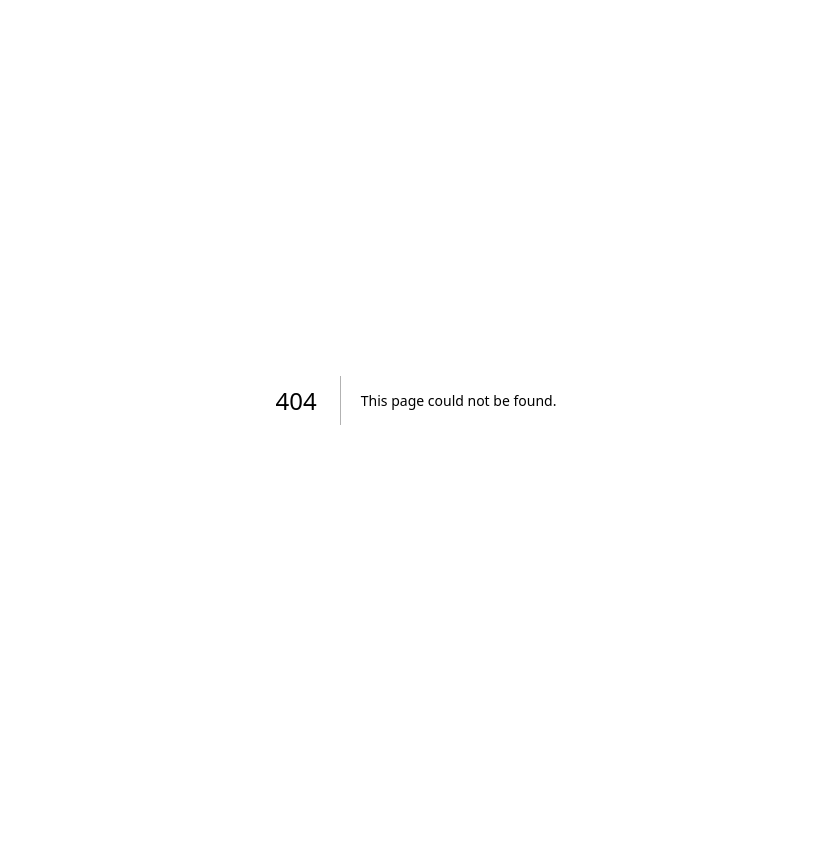
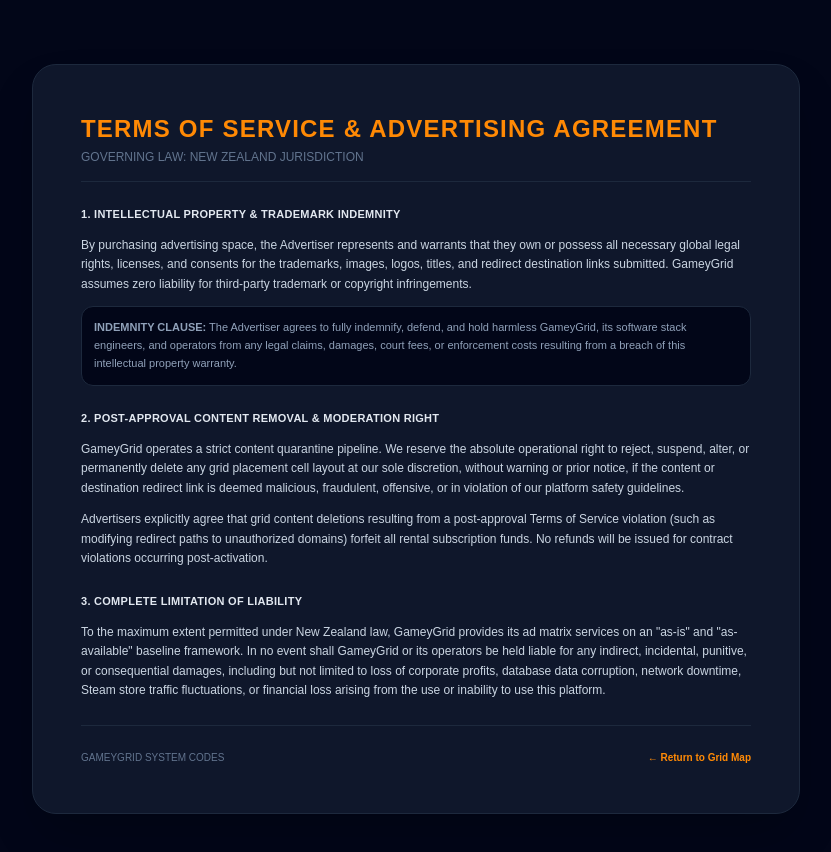
Before and after one commit to fabiano199916/gameygrid, a Next.js app: page /terms in a window 1280 px wide. Before the commit this address had no page. Shown: the top 852 px of the page, without its empty margins (224-1055 px from the left). Before the commit the page ends 800 px from the top, so only its background shows below. Built offline with nearby package versions, Linux system fonts and the light colour scheme.

Commit message:
Legal Completion: Added Terms of Service, Privacy Policy, and explicit checkbox consent gates

```diff
--- a/src/app/page.js
+++ b/src/app/page.js
@@ -207,6 +207,21 @@
               <button type="submit" disabled={checkoutLoading} className="w-full bg-orange-500 hover:bg-orange-400 disabled:bg-slate-800 text-black font-extrabold py-2.5 rounded-lg transition-colors cursor-pointer text-center">
                 {checkoutLoading ? 'Encrypting Tokens...' : 'Open Sandbox Checkout'}
               </button>
+
+		<div className="flex items-start gap-2.5 my-4">
+		  <input
+		    type="checkbox"
+		    required
+		    className="w-4 h-4 mt-0.5 accent-orange-500 rounded cursor-pointer focus:ring-0"
+		  />
+		  <span className="text-[10px] text-slate-400 font-mono leading-relaxed">
+		    I explicitly read, accept, and agree to the
+		    <a href="/terms" target="_blank" className="text-orange-400 hover:underline mx-1">Terms of Service</a>
+		    and the
+		    <a href="/privacy" target="_blank" className="text-orange-400 hover:underline ml-1">Refund Policy</a>.
+		    I verify that I hold all legal trademarks and permissions for the uploaded media assets.
+		  </span>
+		</div>
             </form>
           </div>
         ) : (
--- /dev/null
+++ b/src/app/privacy/page.js
@@ -0,0 +1,37 @@
+'use client';
+import React from 'react';
+
+export default function PrivacyAndRefundPage() {
+  return (
+    <div className="min-h-screen bg-slate-950 text-slate-100 font-sans p-8 md:p-16 flex justify-center">
+      <div className="max-w-3xl w-full bg-slate-900 border border-slate-800 rounded-3xl p-8 md:p-12 shadow-2xl space-y-6">
+        <div className="border-b border-slate-800 pb-4">
+          <h1 className="text-2xl font-black tracking-wider uppercase text-orange-400">Privacy Policy & Refund Framework</h1>
+          <p className="text-xs font-mono text-slate-500 mt-1 uppercase">Compliance Blueprint: New Zealand Privacy Act 2020</p>
+        </div>
+
+        <section className="space-y-3 text-xs leading-relaxed text-slate-300">
+          <h3 className="font-bold text-slate-200 uppercase tracking-wide font-mono text-[11px] text-orange-400/80">1. Clean Transparent Refund Policy</h3>
+          <p>
+            Because grid matrix blocks occupy finite, real-time spatial real estate on our homepage directory view, all coordinate rentals are considered customized digital allocations and are generally non-refundable once activated live.
+          </p>
+          <p>
+            <strong>Pre-Activation Rejections:</strong> If your slot application is rejected by our moderation loop during the initial quarantine review phase due to a mismatch of parameters, branding questions, or asset formatting errors, a 100% full transaction refund will be automatically initialized via Stripe back to your payment card.
+          </p>
+        </section>
+
+        <section className="space-y-3 text-xs leading-relaxed text-slate-300">
+          <h3 className="font-bold text-slate-200 uppercase tracking-wide font-mono text-[11px] text-orange-400/80">2. Data Management Compliance</h3>
+          <p>
+            In absolute compliance with the New Zealand Privacy Act 2020, GameyGrid collects only the core transactional identifiers required to manage your grid cells safely (including studio names, public digital image URLs, and Steam store links). We do not store, access, or log raw credit card tokens on our data matrices; all financial clearing protocols are handled strictly by Stripe NZ's encrypted cloud nodes.
+          </p>
+        </section>
+
+        <div className="pt-6 border-t border-slate-800 flex justify-between items-center text-[10px] font-mono text-slate-500">
+          <span>DATA VAULT PROTECTION SECURE</span>
+          <a href="/" className="text-orange-400 hover:underline font-bold">← Return to Grid Map</a>
+        </div>
+      </div>
+    </div>
+  );
+}
--- /dev/null
+++ b/src/app/success/page.js
@@ -0,0 +1,50 @@
+'use client';
+import React, { useEffect, useState } from 'react';
+
+export default function CheckoutSuccessPage() {
+  const [countdown, setCountdown] = useState(10);
+
+  useEffect(() => {
+    if (countdown === 0) {
+      window.location.href = '/';
+      return;
+    }
+    const timerInterval = setTimeout(() => setCountdown(countdown - 1), 1000);
+    return () => clearTimeout(timerInterval);
+  }, [countdown]);
+
+  return (
+    <div className="flex flex-col items-center justify-center min-h-screen bg-slate-950 font-sans text-white p-6">
+      <div className="bg-slate-900 border border-slate-800 rounded-3xl p-8 max-w-md w-full text-center shadow-2xl relative overflow-hidden">
+
+        <div className="w-16 h-16 bg-emerald-500/10 border-2 border-emerald-500 rounded-full flex items-center justify-center mx-auto mb-6 animate-pulse">
+          <svg className="w-8 h-8 text-emerald-400" fill="none" stroke="currentColor" viewBox="0 0 24 24">
+            <path strokeLinecap="round" strokeLinejoin="round" strokeWidth="2.5" d="M5 13l4 4L19 7" />
+          </svg>
+        </div>
+
+        <h2 className="text-xl font-black uppercase tracking-wider text-emerald-400">Transaction Cleared</h2>
+        <p className="text-xs text-slate-400 font-mono mt-1 uppercase">Sandbox Ledger Verified</p>
+
+        <div className="my-6 bg-slate-950 border border-slate-800 rounded-xl p-4 text-left space-y-2.5 text-xs text-slate-300 font-mono">
+          <p className="text-slate-400 font-bold uppercase text-[10px] tracking-wide text-orange-400">Allocation Security Pipeline</p>
+          <p>• Secure digital payment processed successfully via Stripe NZ.</p>
+          <p>• Transmitted pixel coordinate parameters registered in server queue.</p>
+          <p>• Your logo placement is now pending moderator activation check.</p>
+        </div>
+
+        <a
+          href="/"
+          className="block w-full bg-slate-800 hover:bg-slate-700 text-slate-200 font-bold text-xs py-3 rounded-xl transition-all border border-slate-700 cursor-pointer"
+        >
+          Return to Matrix Dashboard
+        </a>
+
+        <p className="text-[10px] text-slate-500 font-mono mt-4">
+          Auto-returning to matrix grid viewport in <span className="text-orange-400 font-bold">{countdown}s</span>...
+        </p>
+
+      </div>
+    </div>
+  );
+}
--- /dev/null
+++ b/src/app/terms/page.js
@@ -0,0 +1,47 @@
+'use client';
+import React from 'react';
+
+export default function TermsOfServicePage() {
+  return (
+    <div className="min-h-screen bg-slate-950 text-slate-100 font-sans p-8 md:p-16 flex justify-center">
+      <div className="max-w-3xl w-full bg-slate-900 border border-slate-800 rounded-3xl p-8 md:p-12 shadow-2xl space-y-6">
+        <div className="border-b border-slate-800 pb-4">
+          <h1 className="text-2xl font-black tracking-wider uppercase text-orange-400">Terms of Service & Advertising Agreement</h1>
+          <p className="text-xs font-mono text-slate-500 mt-1 uppercase">Governing Law: New Zealand Jurisdiction</p>
+        </div>
+
+        <section className="space-y-3 text-xs leading-relaxed text-slate-300">
+          <h3 className="font-bold text-slate-200 uppercase tracking-wide font-mono text-[11px] text-orange-400/80">1. Intellectual Property & Trademark Indemnity</h3>
+          <p>
+            By purchasing advertising space, the Advertiser represents and warrants that they own or possess all necessary global legal rights, licenses, and consents for the trademarks, images, logos, titles, and redirect destination links submitted. GameyGrid assumes zero liability for third-party trademark or copyright infringements.
+          </p>
+          <p className="bg-slate-950 p-3 border border-slate-800 rounded-xl font-mono text-[11px] text-slate-400">
+            <strong>INDEMNITY CLAUSE:</strong> The Advertiser agrees to fully indemnify, defend, and hold harmless GameyGrid, its software stack engineers, and operators from any legal claims, damages, court fees, or enforcement costs resulting from a breach of this intellectual property warranty.
+          </p>
+        </section>
+
+        <section className="space-y-3 text-xs leading-relaxed text-slate-300">
+          <h3 className="font-bold text-slate-200 uppercase tracking-wide font-mono text-[11px] text-orange-400/80">2. Post-Approval Content Removal & Moderation Right</h3>
+          <p>
+            GameyGrid operates a strict content quarantine pipeline. We reserve the absolute operational right to reject, suspend, alter, or permanently delete any grid placement cell layout at our sole discretion, without warning or prior notice, if the content or destination redirect link is deemed malicious, fraudulent, offensive, or in violation of our platform safety guidelines.
+          </p>
+          <p>
+            Advertisers explicitly agree that grid content deletions resulting from a post-approval Terms of Service violation (such as modifying redirect paths to unauthorized domains) forfeit all rental subscription funds. No refunds will be issued for contract violations occurring post-activation.
+          </p>
+        </section>
+
+        <section className="space-y-3 text-xs leading-relaxed text-slate-300">
+          <h3 className="font-bold text-slate-200 uppercase tracking-wide font-mono text-[11px] text-orange-400/80">3. Complete Limitation of Liability</h3>
+          <p>
+            To the maximum extent permitted under New Zealand law, GameyGrid provides its ad matrix services on an "as-is" and "as-available" baseline framework. In no event shall GameyGrid or its operators be held liable for any indirect, incidental, punitive, or consequential damages, including but not limited to loss of corporate profits, database data corruption, network downtime, Steam store traffic fluctuations, or financial loss arising from the use or inability to use this platform.
+          </p>
+        </section>
+
+        <div className="pt-6 border-t border-slate-800 flex justify-between items-center text-[10px] font-mono text-slate-500">
+          <span>GAMEYGRID SYSTEM CODES</span>
+          <a href="/" className="text-orange-400 hover:underline font-bold">← Return to Grid Map</a>
+        </div>
+      </div>
+    </div>
+  );
+}
```
Also changed, not shown: src/app/api/checkout/route.js (renamed from src/app/api/checkout/route.js.txt).
